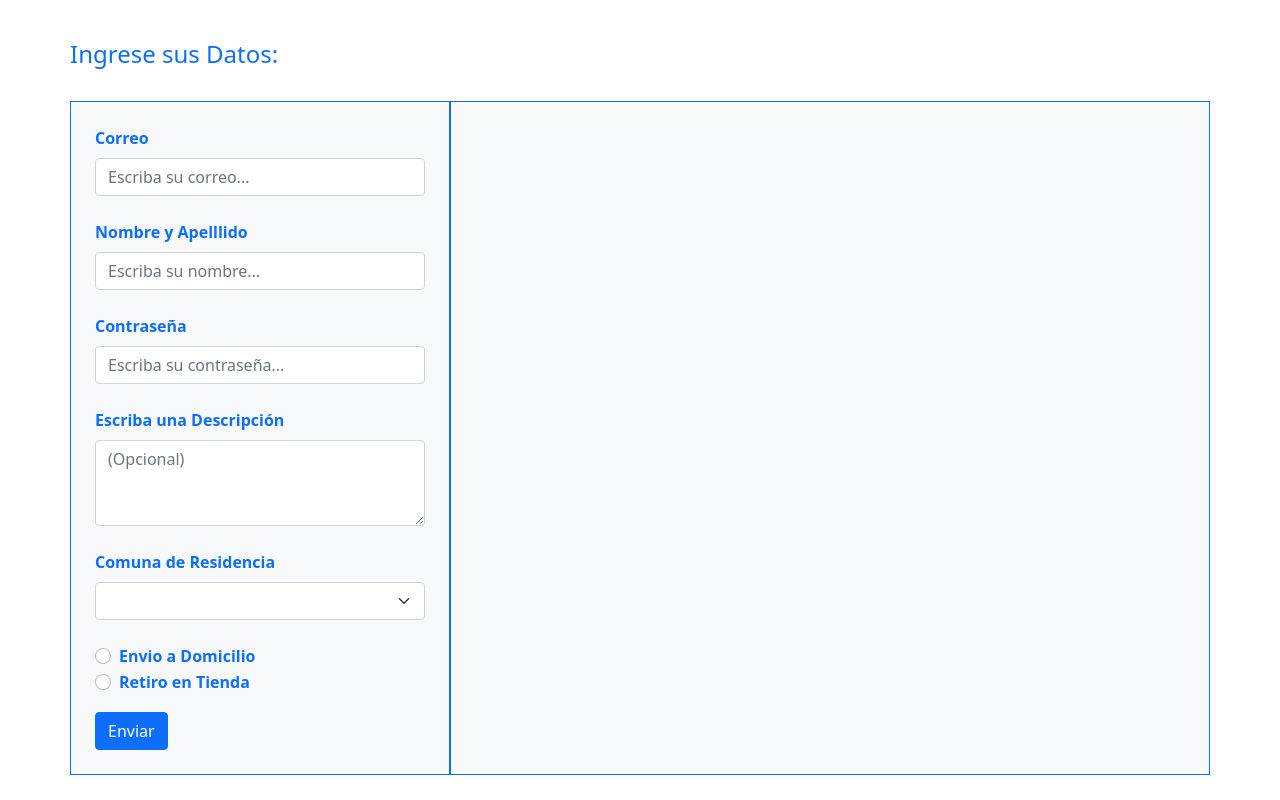
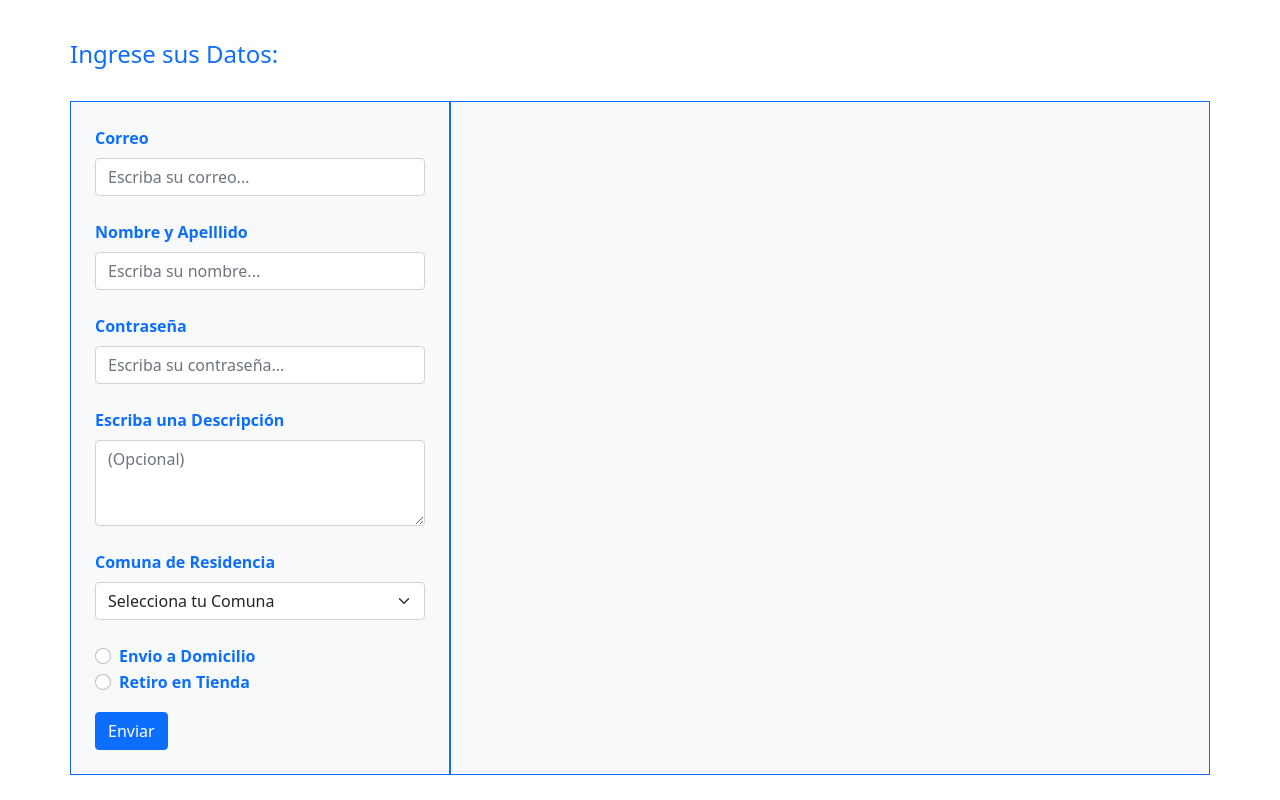
Before and after one commit to YERKO09/Formulario, a plain HTML site: page index.html in a window 1280 px wide. Drawn offline with nearby package versions, Linux system fonts and the light colour scheme.

Commit message:
Update index.html

```diff
--- a/index.html
+++ b/index.html
@@ -37,7 +37,7 @@
 
                         <label class="form-label mt-4 fw-bold">Comuna de Residencia</label>
                         <select class="form-select" name="select" >
-                            <option selected  placeholder="Selecciona tu Comuna"></option>
+                            <option disabled selected>Selecciona tu Comuna</option>
                             <option value="Pudahuel">Pudahuel</option>
                             <option value="Maipú">Maipú</option>
                             <option value="Las Condes">Las Condes</option>
```
